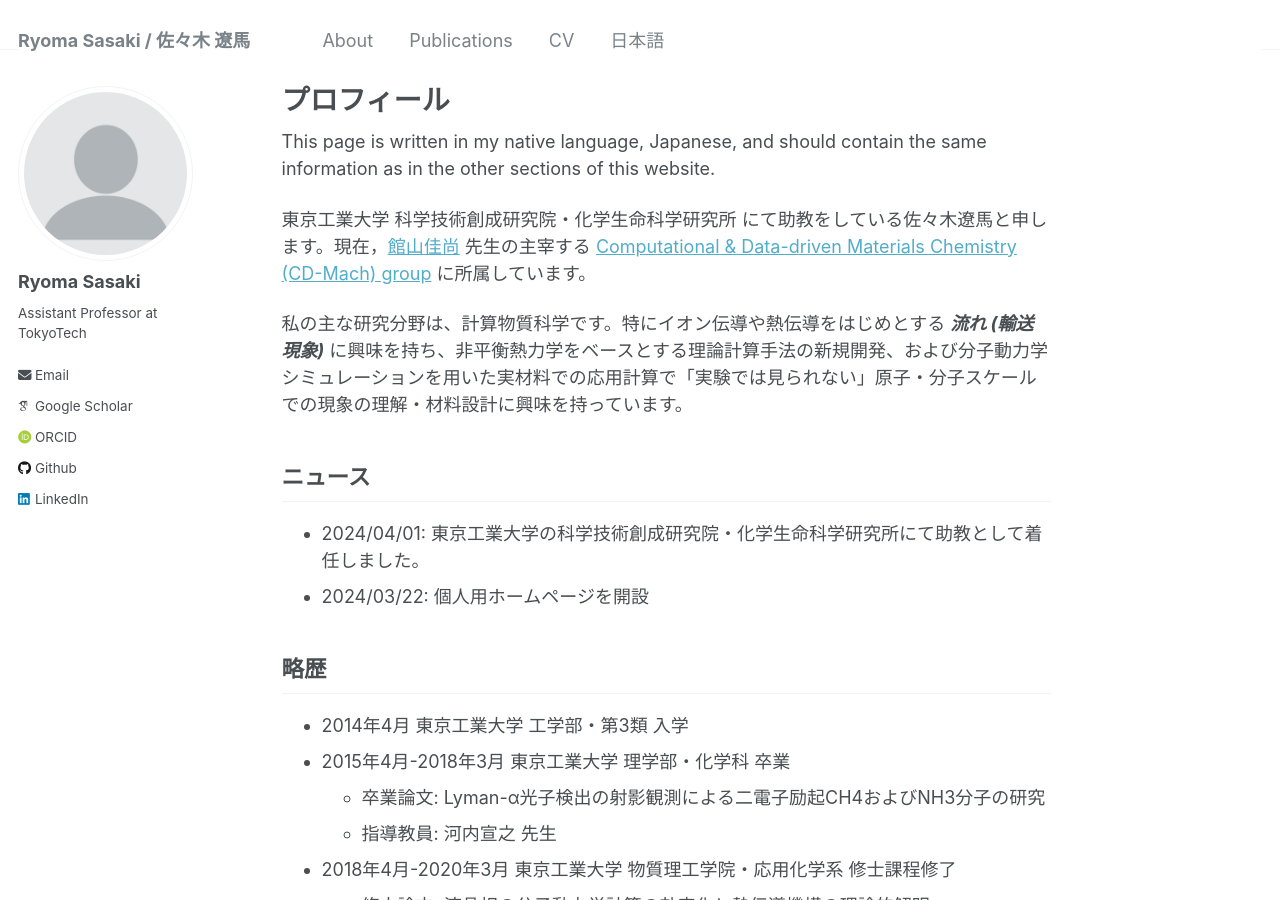
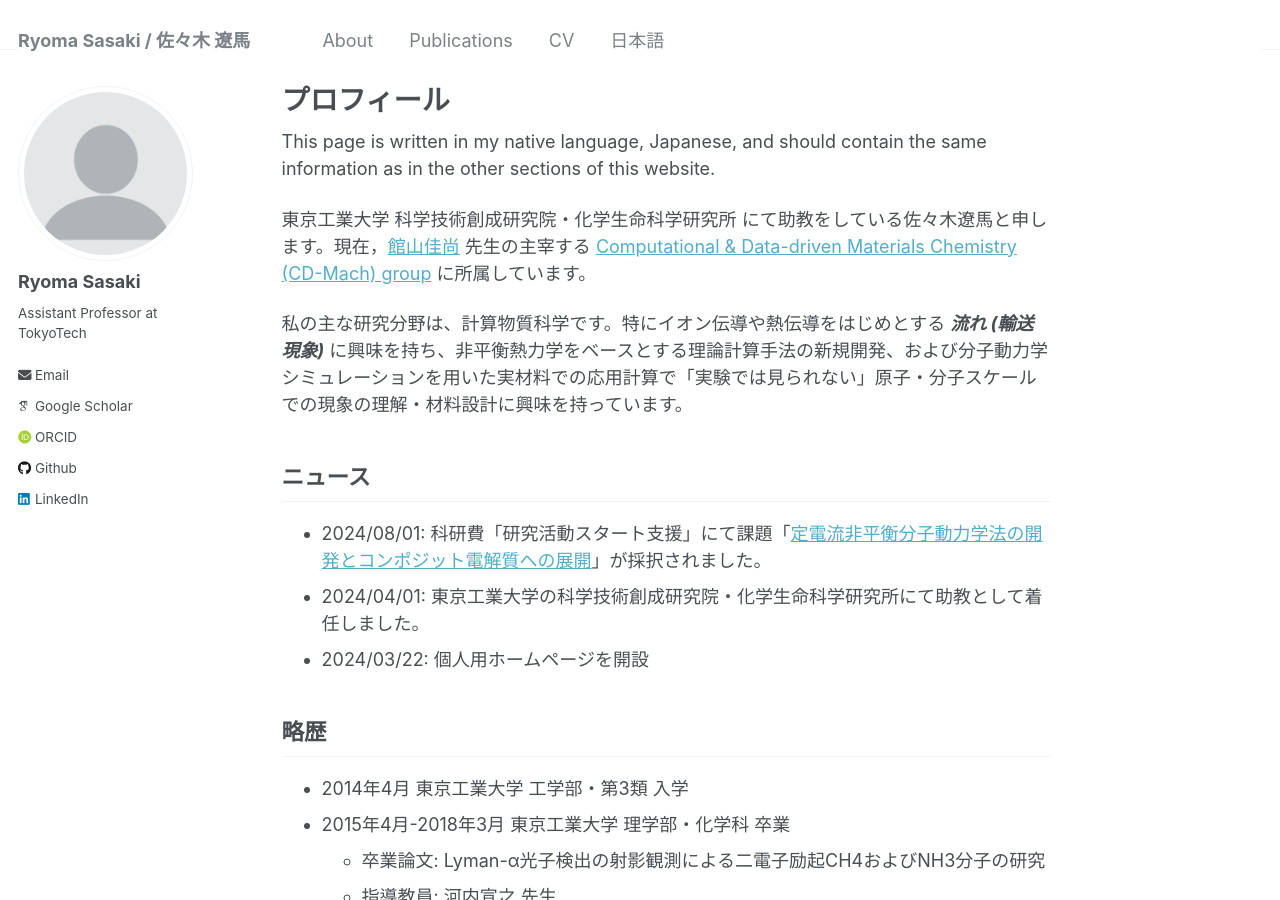
Before and after one commit to srak-uf/srak-uf.github.io, a Jekyll site: the page built from _pages/about_jp.md, in a window 1280 px wide and 900 px high. Built offline with Jekyll 4.4.1, drawn with Linux system fonts in a browser that asks for light colours; some web fonts are replaced.

Commit message:
Update about_jp.md
Update 研究活動スタート支援

```diff
--- a/_pages/about_jp.md
+++ b/_pages/about_jp.md
@@ -15,6 +15,7 @@ This page is written in my native language, Japanese, and should contain the sam
 私の主な研究分野は、計算物質科学です。特にイオン伝導や熱伝導をはじめとする ***流れ (輸送現象)*** に興味を持ち、非平衡熱力学をベースとする理論計算手法の新規開発、および分子動力学シミュレーションを用いた実材料での応用計算で「実験では見られない」原子・分子スケールでの現象の理解・材料設計に興味を持っています。
 
 ## ニュース
+- 2024/08/01: 科研費「研究活動スタート支援」にて課題「[定電流非平衡分子動力学法の開発とコンポジット電解質への展開](https://kaken.nii.ac.jp/ja/grant/KAKENHI-PROJECT-24K23099/)」が採択されました。
 - 2024/04/01: 東京工業大学の科学技術創成研究院・化学生命科学研究所にて助教として着任しました。
 - 2024/03/22: 個人用ホームページを開設
 
```
